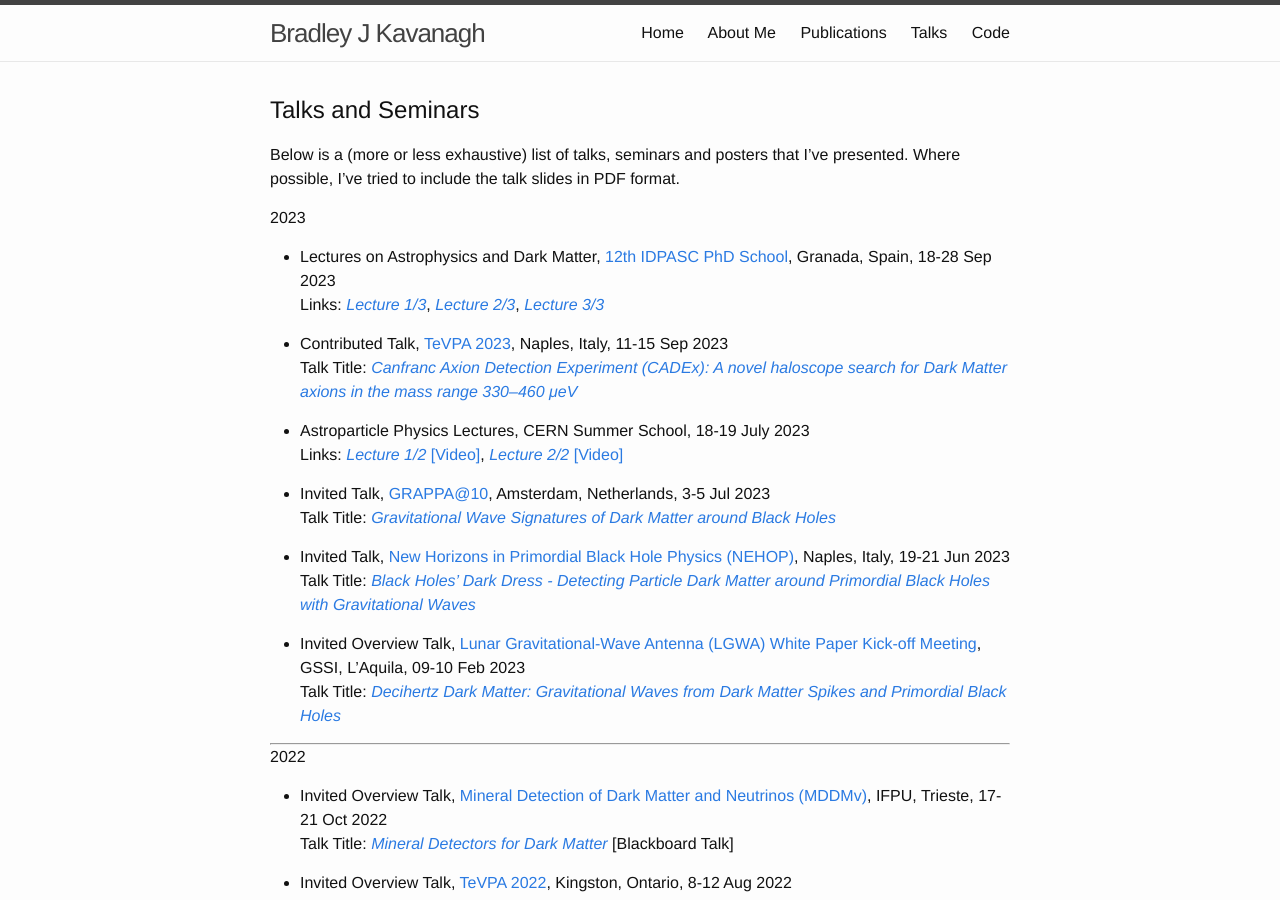
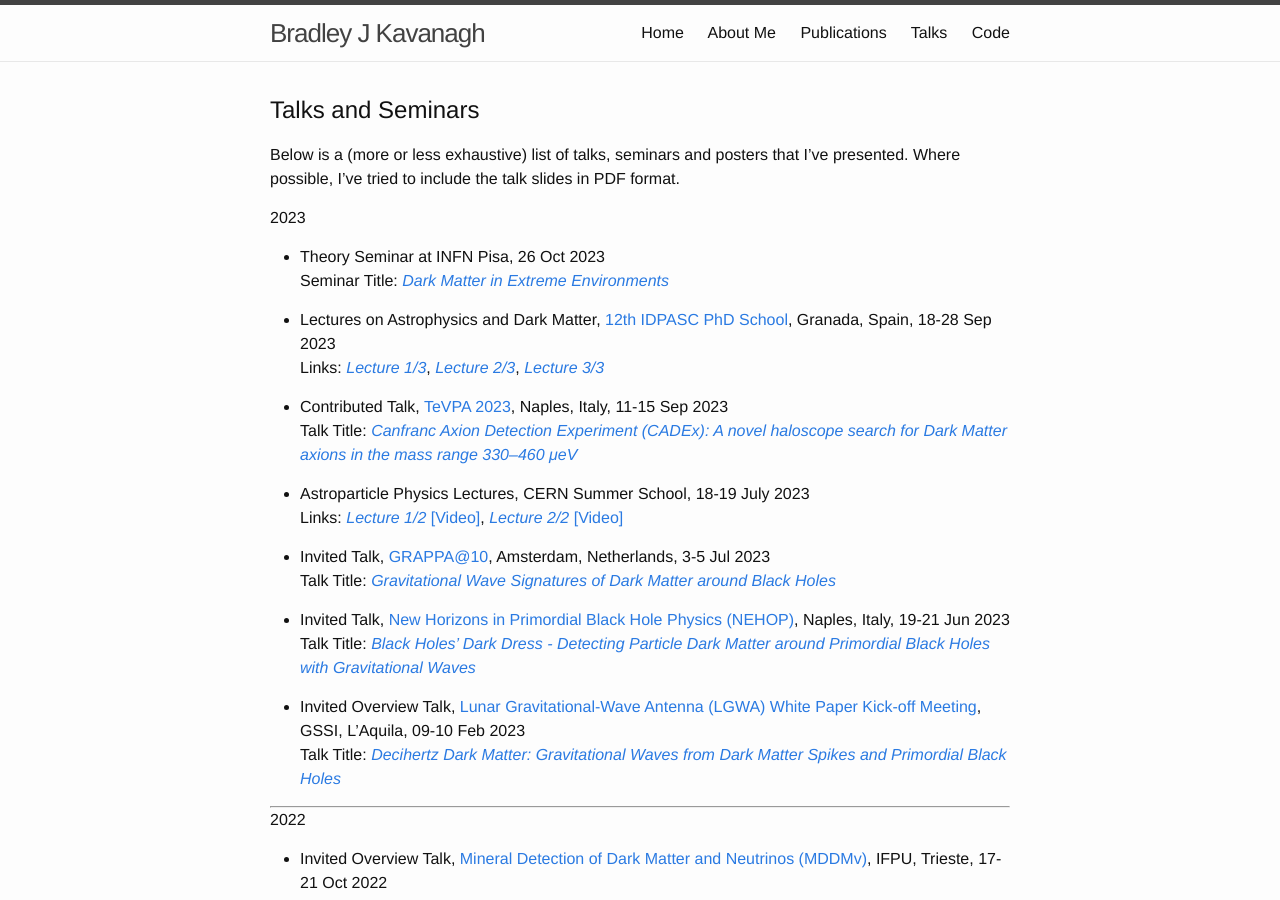
Before and after one commit to bradkav/bradkav.github.io, a Jekyll site: the page built from talks.md, in a window 1280 px wide and 900 px high. Built offline with Jekyll 4.4.1, drawn with Linux system fonts in a browser that asks for light colours.

Commit message:
Added Pisa talk

```diff
--- a/talks.md
+++ b/talks.md
@@ -10,6 +10,9 @@ weight: 4
 Below is a (more or less exhaustive) list of talks, seminars and posters that I've presented. Where possible, I've tried to include the talk slides in PDF format.
 
 #### 2023
+
+- Theory Seminar at INFN Pisa, 26 Oct 2023
+Seminar Title: [*Dark Matter in Extreme Environments*](/assets/slides/KAVANAGH-INFN-Pisa_Oct2023_v2.pdf)
 
 - Lectures on Astrophysics and Dark Matter, [12th IDPASC PhD School](https://indico.cern.ch/event/1271437/), Granada, Spain, 18-28 Sep 2023
 Links: [*Lecture 1/3*](/assets/slides/IDPASC2023_DarkMatter_Lecture1.pdf), [*Lecture 2/3*](/assets/slides/IDPASC2023_DarkMatter_Lecture2.pdf), [*Lecture 3/3*](/assets/slides/IDPASC2023_DarkMatter_Lecture3.pdf)
```
Also changed, not shown: 1 other file.
